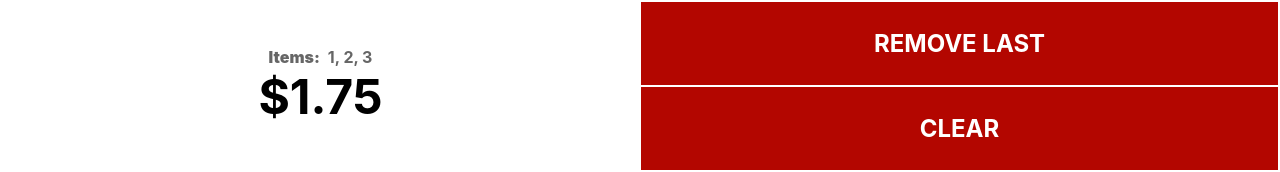
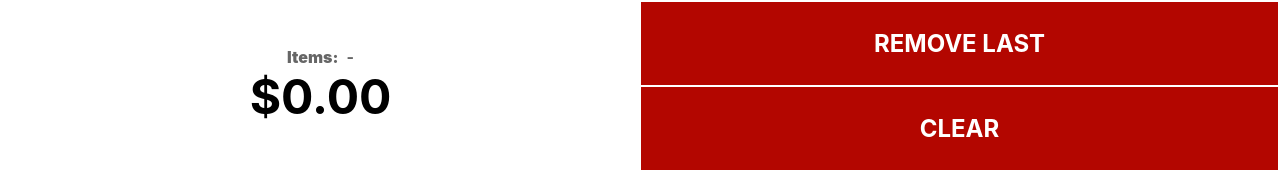
Before and after one commit to nathanalderson/christmas-store-calc, a React (Create React App) app: page / in a window 1280 px wide. Shown: the top 172 px of the page. Built offline with nearby package versions, Linux system fonts and the light colour scheme.

Commit message:
Set initial state to clear

```diff
--- a/src/App.js
+++ b/src/App.js
@@ -5,7 +5,7 @@ import ButtonArea, {Clear, RemoveLast } from './Buttons.js'
 import React, { useState, useEffect } from 'react';
 
 function App() {
-  const [numlist, updateNumlist] = useState([1, 2, 3]);
+  const [numlist, updateNumlist] = useState([]);
 
   return (
     <div className="App">
```
